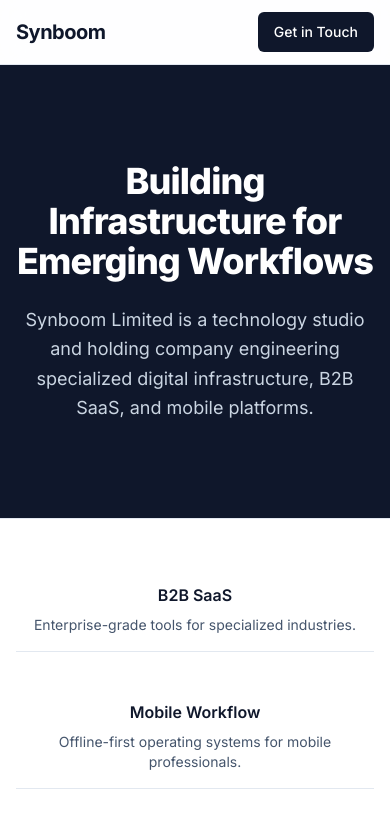
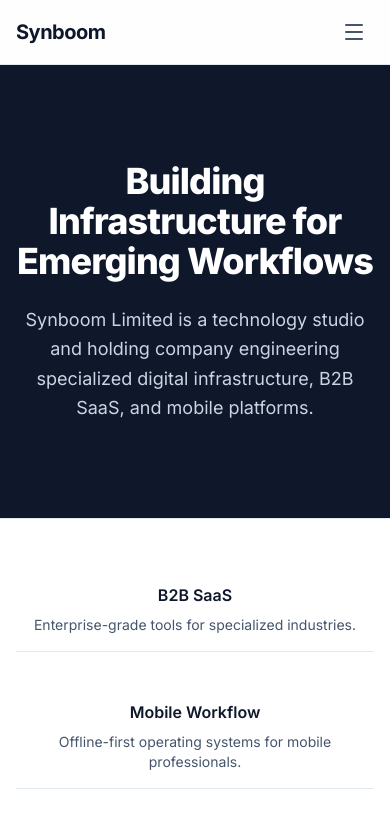
Before and after one commit to jenesisokorie/synboom-corporate, a Next.js app: page / in a window 390 px wide. Shown: the top 840 px of the page. Built offline with nearby package versions, Linux system fonts and the light colour scheme.

Commit message:
add mobile navbar

```diff
--- a/src/components/layout/Navbar.tsx
+++ b/src/components/layout/Navbar.tsx
@@ -1,7 +1,13 @@
+"use client";
+
+import { useState } from "react";
 import Link from "next/link";
 import { Button } from "@/src/components/ui/Button";
+import { Menu, X } from "lucide-react";
 
 export function Navbar() {
+  const [isMobileMenuOpen, setIsMobileMenuOpen] = useState(false);
+
   return (
     <header className="sticky top-0 z-50 w-full border-b border-slate-200 bg-white/80 backdrop-blur-md">
       <div className="container mx-auto flex h-16 items-center justify-between px-4 md:px-8">
@@ -11,6 +17,8 @@ export function Navbar() {
         >
           Synboom
         </Link>
+
+        {/* Desktop Navigation */}
         <nav className="hidden md:flex gap-8">
           <Link
             href="/about"
@@ -25,12 +33,55 @@ export function Navbar() {
             Contact
           </Link>
         </nav>
-        <div className="flex items-center">
+
+        <div className="hidden md:flex items-center">
           <Link href="/contact">
             <Button variant="default">Get in Touch</Button>
           </Link>
         </div>
+
+        {/* Mobile Menu Toggle Button */}
+        <button
+          className="md:hidden p-2 text-slate-600 hover:text-slate-900 transition-colors"
+          onClick={() => setIsMobileMenuOpen(!isMobileMenuOpen)}
+          aria-label="Toggle mobile menu"
+        >
+          {isMobileMenuOpen ? (
+            <X className="w-6 h-6" />
+          ) : (
+            <Menu className="w-6 h-6" />
+          )}
+        </button>
       </div>
+
+      {/* Mobile Navigation Dropdown */}
+      {isMobileMenuOpen && (
+        <div className="md:hidden absolute top-16 left-0 w-full border-b border-slate-200 bg-white shadow-lg px-4 py-6 space-y-6">
+          <nav className="flex flex-col gap-4">
+            <Link
+              href="/about"
+              className="text-base font-medium text-slate-600 hover:text-slate-900"
+              onClick={() => setIsMobileMenuOpen(false)}
+            >
+              About
+            </Link>
+            <Link
+              href="/contact"
+              className="text-base font-medium text-slate-600 hover:text-slate-900"
+              onClick={() => setIsMobileMenuOpen(false)}
+            >
+              Contact
+            </Link>
+          </nav>
+          <div className="pt-2 border-t border-slate-100">
+            <Link href="/contact" onClick={() => setIsMobileMenuOpen(false)}>
+              <Button variant="default" className="w-full mt-4">
+                Get in Touch
+              </Button>
+            </Link>
+          </div>
+        </div>
+      )}
     </header>
   );
 }
```
